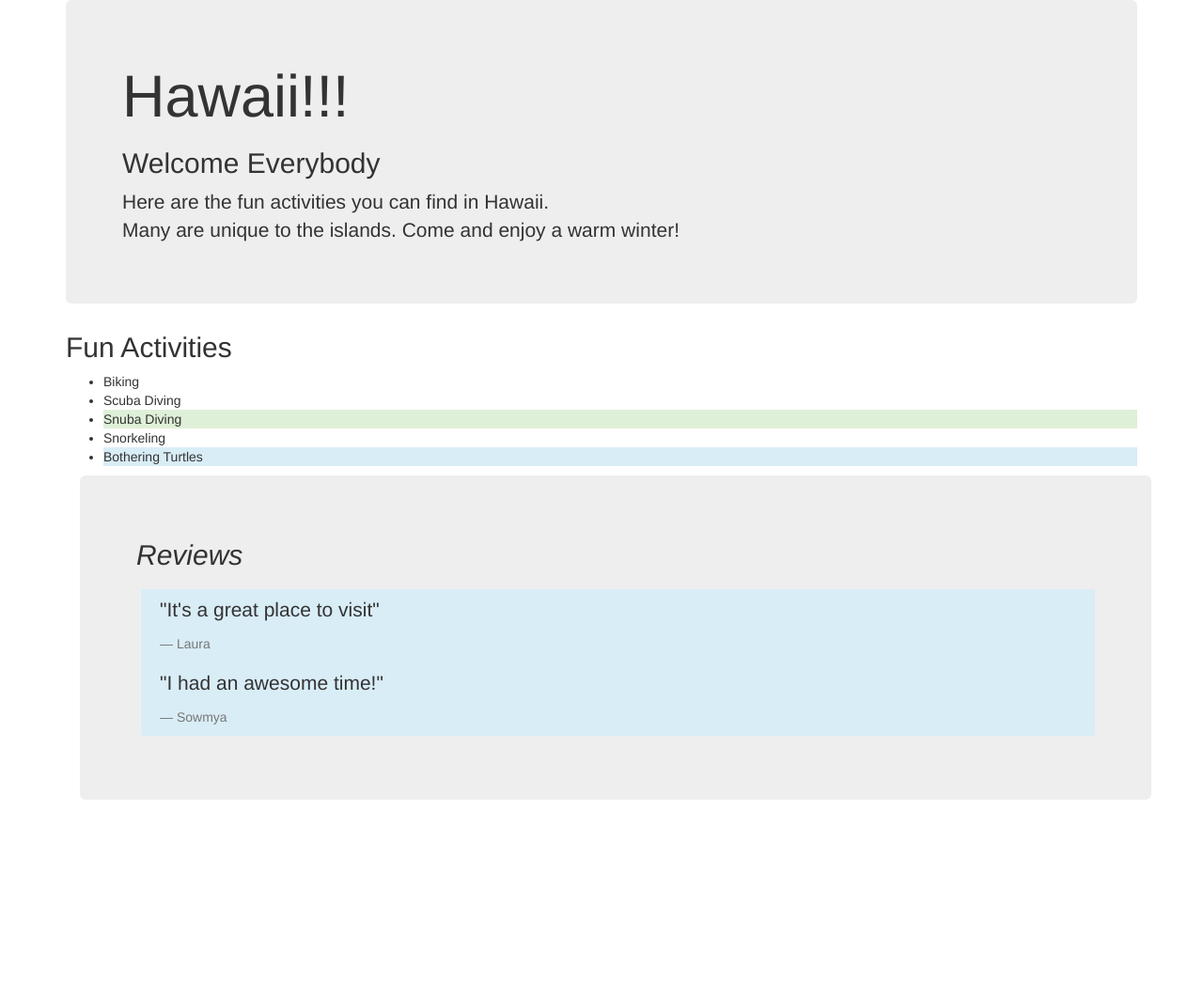
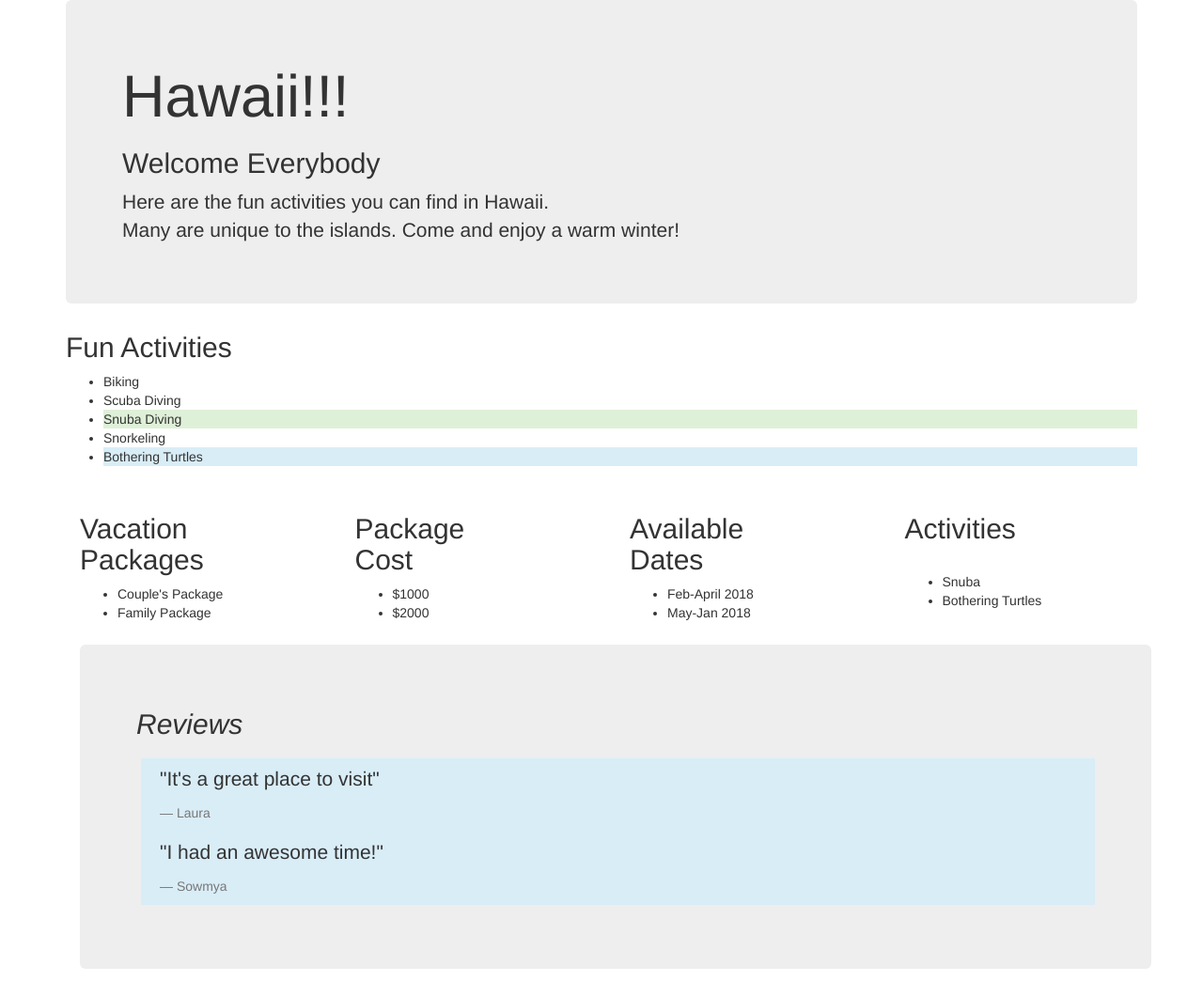
Before and after one commit to SowmyaLogaswamy/Vacation, a plain HTML site: page index.html in a window 1280 px wide. Shown: the whole page at 94% size. Before the commit the page ends 881 px from the top, so only its background shows below. Drawn offline with Linux system fonts and the light colour scheme.

Commit message:
add bootstrap grid

```diff
--- a/index.html
+++ b/index.html
@@ -21,6 +21,44 @@
         <li>Snorkeling</li>
         <li class="bg-info">Bothering Turtles</li>
       </ul>
+      <br>
+
+      <div class="container">
+
+          <div class="row">
+              <div class="col-md-3">
+          <h2 class="header">Vacation<br>Packages</h2>
+        <ul>
+          <li>Couple's Package</li>
+          <li>Family Package</li>
+        </ul>
+      </div>
+      <div class="col-md-3">
+        <h2 class="header">Package<br>Cost</h2>
+      <ul>
+        <li>$1000</li>
+        <li>$2000</li>
+      </ul>
+    </div>
+    <div class="col-md-3">
+      <h2 class="header">Available<br>Dates</h2>
+    <ul>
+      <li>Feb-April 2018</li>
+      <li>May-Jan 2018</li>
+    </ul>
+  </div>
+  <div class="col-md-3">
+    <h2 class="header">Activities</h2>
+<br>
+  <ul>
+    <li>Snuba</li>
+    <li>Bothering Turtles</li>
+  </ul>
+  </div>
+  <br>
+  <br>
+  <br>
+  <br>  <br>  <br>  <br>  <br>
 
     <div class="container">
       <div class="jumbotron">
```
